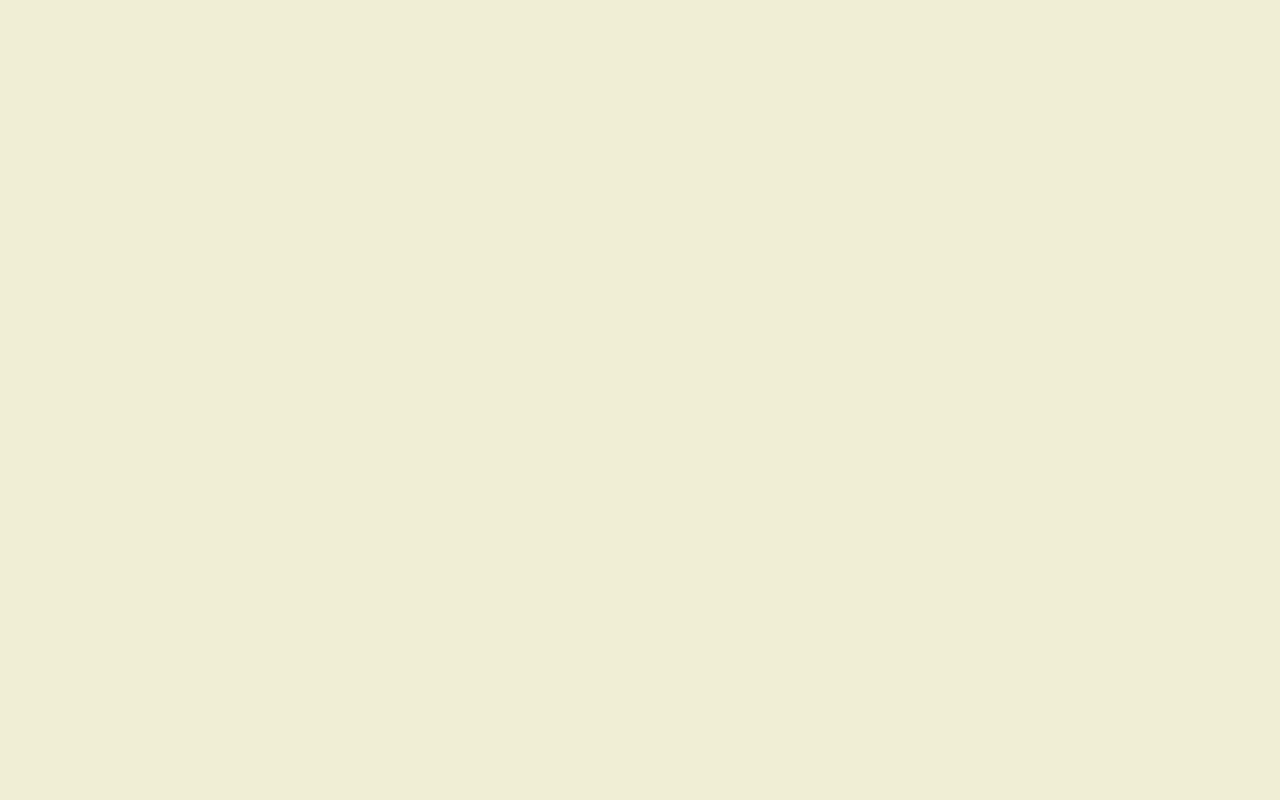
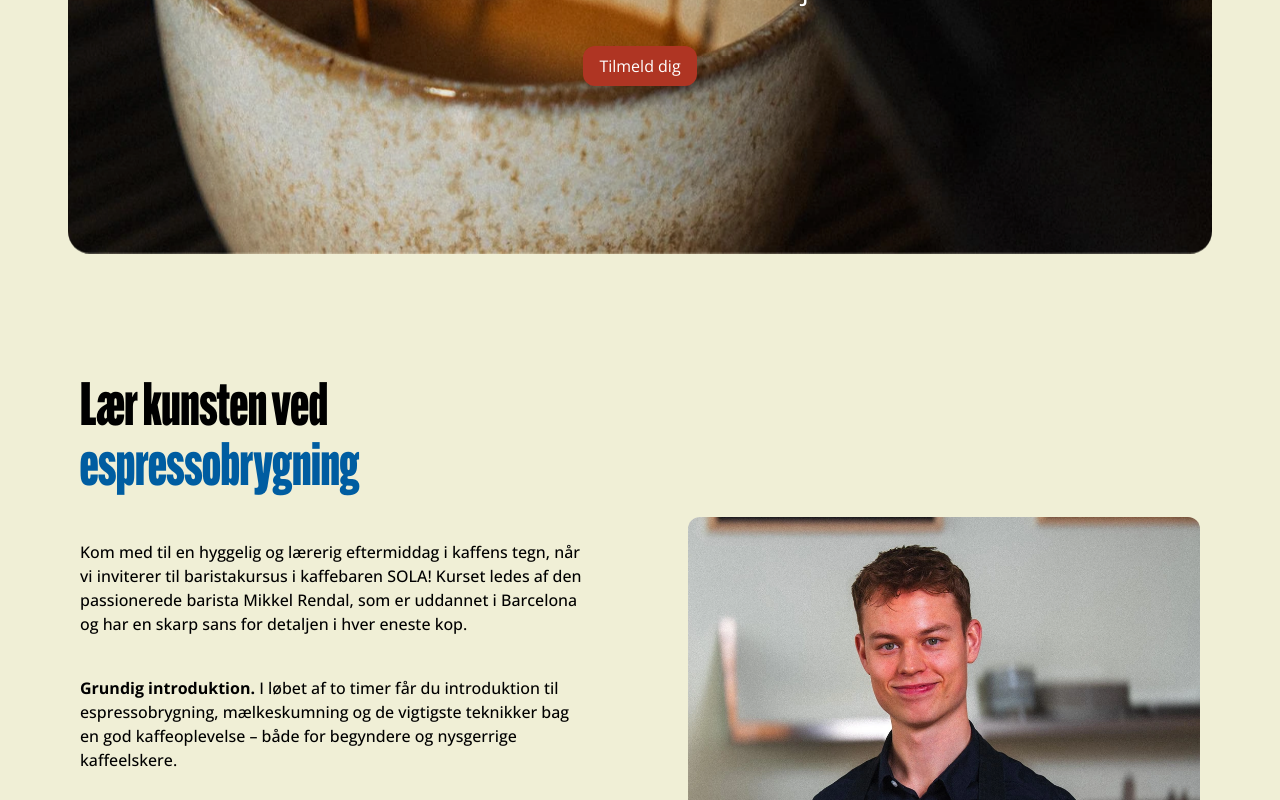
Before and after one commit to t-holmquist/sola, a Next.js app: page /baristakursus in a window 1280 px wide. Before the commit this address had no page. Shown: the part 500-1300 px from the top of the page. Before the commit the page ends 800 px from the top, so only its background shows below. Built offline with nearby package versions, Linux system fonts and the light colour scheme.

Commit message:
Added baristacourse section

```diff
--- /dev/null
+++ b/app/baristakursus/page.tsx
@@ -0,0 +1,32 @@
+import BaristaSection from "@/components/barista"
+import Footer from "@/components/footer"
+import { TextParallaxContent } from "@/components/textParallaxContent"
+
+
+
+
+const Home = () => {
+  return (
+    <main className="bg-background">
+        <TextParallaxContent
+        imgPath="/espresso.webp"
+        subheading="Baristakursus hos SOLA – maj 2025"
+        heading="BLIV BARISTA"
+        href="/baristakursus/#tilmeld"
+        buttonText="Tilmeld dig"
+        buttonColor="bg-secondary"
+        hasSecondButton = {false}
+        animationType="page-transition-kontor"
+        heroImageAlign="bg-[22%]"
+        >
+            <></>
+        </TextParallaxContent>
+        <div className="p-8 md:p-14 lg:p-20">
+          <BaristaSection />
+        </div>
+        <Footer footerColor="bg-secondary" hasRapportLogo={true}/>
+    </main>
+  )
+}
+
+export default Home
--- a/app/kaffebar/page.tsx
+++ b/app/kaffebar/page.tsx
@@ -11,7 +11,7 @@ export const metadata: Metadata = {
 
 export default function Home() {
   return (
-    <main className="bg-[#f0efd6]">
+    <main className="bg-background">
     <TextParallaxContent
     imgPath="/Hero-kaffebar.webp"
     subheading="KAFFEBAR & KONTORFÆLLESSKAB"
--- /dev/null
+++ b/components/barista.tsx
@@ -0,0 +1,71 @@
+'use client';
+
+import Image from "next/image";
+import { motion } from "framer-motion";
+import Link from "next/link";
+
+
+export const BaristaSection = () => {
+
+
+    const list = {
+        hidden: {},
+        visible: {}
+    }
+
+    const item = {
+        hidden: { opacity: 0, y: 20},
+        visible: { opacity: 1, y: 0}
+    }
+
+
+    return (
+        <section className="grid grid-cols-1 xl:grid-cols-12 lg:items-center gap-14 md:gap-24">
+            <motion.div className="flex flex-col lg:col-span-6 gap-10"
+            variants={list}
+            initial="hidden"
+            whileInView="visible"
+            viewport={{amount: 0.5, once: true}}
+                transition={{
+                    staggerChildren: 0.3,
+            }}
+            >
+                <motion.h2 className="font-gothic font-bold text-5xl md:text-6xl"
+                variants={item}
+                >Lær kunsten ved <span className="text-accent">espressobrygning</span></motion.h2>
+                <motion.p className="font-sans font-medium max-w-3xl"
+                variants={item}
+                >Kom med til en hyggelig og lærerig eftermiddag i kaffens tegn, når vi inviterer til baristakursus i kaffebaren SOLA! Kurset ledes af den passionerede barista Mikkel Rendal, som er uddannet i Barcelona og har en skarp sans for detaljen i hver eneste kop.</motion.p>
+                <motion.div className="flex gap-2"
+                variants={item}
+                >
+                    <div>
+                        <p className="font-sans font-medium max-w-3xl"><span className="font-bold">Grundig introduktion. </span>I løbet af to timer får du introduktion til espressobrygning, mælkeskumning og de vigtigste teknikker bag en god kaffeoplevelse – både for begyndere og nysgerrige kaffeelskere.</p>
+                    </div>
+                </motion.div>
+                <motion.div className="flex gap-2"
+                variants={item}
+                >
+                    <div>
+                        <p className="font-sans font-medium max-w-3xl"><span className="font-bold">Gratis espressobønner. </span>Som deltager får du en pose espressobønner med hjem, så du kan fortsætte træningen på din egen maskine.</p>
+                    </div>
+                </motion.div>
+                <motion.div className="border border-accent bg-backgroundSandDark rounded-2xl px-8 py-6 space-y-3"
+                variants={item}
+                >
+                    <h3 id="tilmeld" className="font-gothic text-3xl">Tilmelding</h3>
+                    <p className="font-sans font-medium">Du kan tilmelde dig ved at skrive til kursusleder, Mikkel, på <Link href='mailto:mikkelrendal@gmail.com' className="bg-accent px-2 text-white rounded-lg hover:bg-accent2">mikkelrendal@gmail.com</Link> og derefter overføre kursusprisen på 500,- til SOLA på MobilePay: 28986</p>
+                    <p className="font-sans font-bold">Næste kursus er mandag d. 5. maj.</p>
+                    <p className="font-sans font-medium">Vi glæder os til at dele kaffeglæden med dig hos SOLA!</p>
+                </motion.div>
+
+            </motion.div>
+            <div className="lg:col-span-6 space-y-2 relative">
+                <Image src={"/barista.webp"} width={700} height={700} alt="barista" className="rounded-xl"/>
+                <p className="absolute bottom-0 text-white px-3 py-1 font-sans font-bold md:text-xl">Mikkel Rendal <br /><span className="font-medium font-sans">Professionel Barista</span></p>
+            </div>
+        </section>
+    );
+}
+
+export default BaristaSection;
--- a/tailwind.config.ts
+++ b/tailwind.config.ts
@@ -20,7 +20,7 @@ const config: Config = {
         secondary: '#af3523',
         secondary2: '#bb3f2c',
         accent: '#005da1',
-        accent2: '#006fc0',
+        accent2: '#0179d1',
         background: '#f0efd6',
         background2: '#f4f4ef',
         backgroundSandDark: '#EBEAC7',
```
Also changed, not shown: public/barista.webp (added), public/espresso.webp (added).
